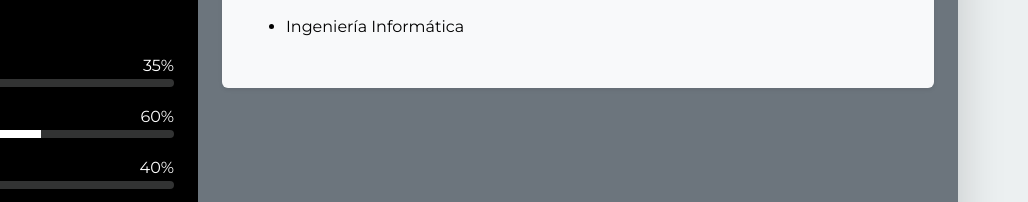
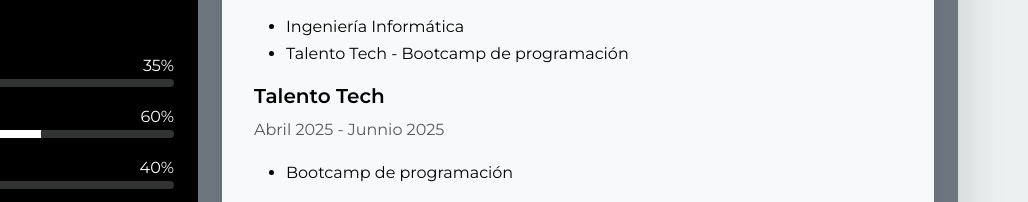
Before and after one commit to santyloaiza74/santyloaiza74.github.io, a plain HTML site: page index.html in a window 1280 px wide. Shown: the part 745-947 px from the top of the page, 252-1280 px from the left. Drawn offline with nearby package versions, Linux system fonts and the light colour scheme.

Commit message:
Añadir experiencia en Talento Tech y Bootcamp de programación

```diff
--- a/index.html
+++ b/index.html
@@ -159,6 +159,12 @@
                 <p class="text-muted">Enero 2025 - Actualidad</p>
                 <ul>
                   <li>Ingeniería Informática</li>
+                  <li>Talento Tech - Bootcamp de programación</li>
+                </ul>
+                <h5 class="fw-bold card-title">Talento Tech</h5>
+                <p class="text-muted">Abril 2025 - Junnio 2025</p>
+                <ul>
+                  <li>Bootcamp de programación</li>
                 </ul>
             </div>
           </section>
```
